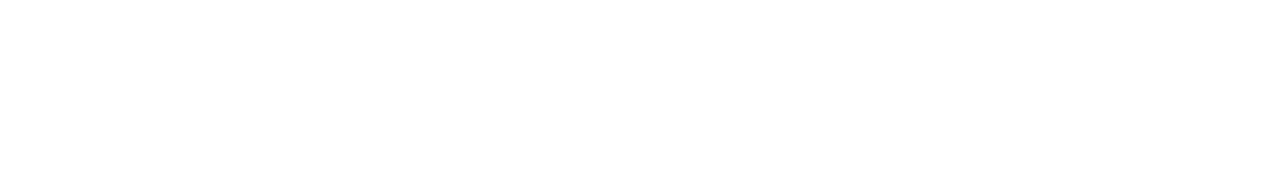
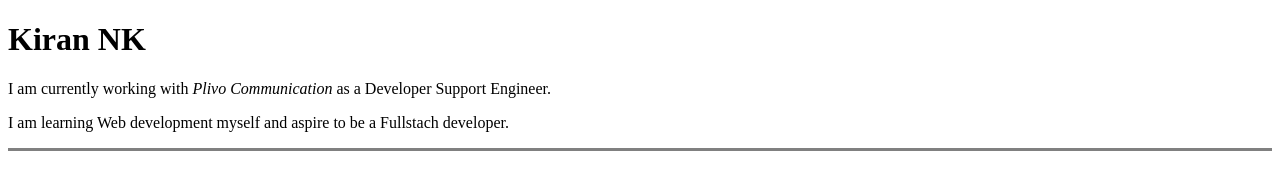
Before and after one commit to loki-NK/Webdev, a plain HTML site: page Desktop/Webdev/HTML- My personal Site/index.html in a window 1280 px wide. Drawn offline with Linux system fonts and the light colour scheme.

Commit message:
Second commit

```diff
--- a/Desktop/Webdev/HTML- My personal Site/index.html
+++ b/Desktop/Webdev/HTML- My personal Site/index.html
@@ -1,10 +1,16 @@
 <!DOCTYPE html>
 <html lang="en" dir="ltr">
-  <head>
-    <meta charset="utf-8">
-    <title>Kiran's Personal Site</title>
-  </head>
-  <body>
 
-  </body>
+<head>
+  <meta charset="utf-8">
+  <title>Kiran's Personal Site</title>
+</head>
+
+<body>
+  <h1>Kiran NK</h1>
+  <p>I am currently working with <em>Plivo Communication</em> as a Developer Support Engineer.</p>
+  <p>I am learning Web development myself and aspire to be a Fullstach developer.</p>
+  <hr size='3' noshade>
+</body>
+
 </html>
```
Also changed, not shown: 1 other file.
